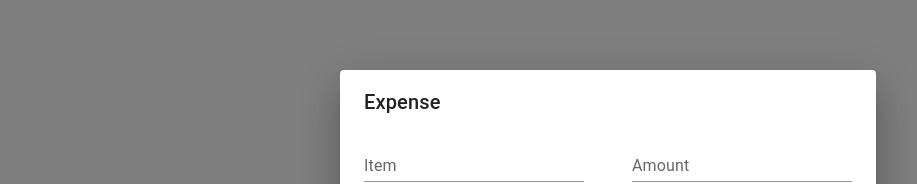
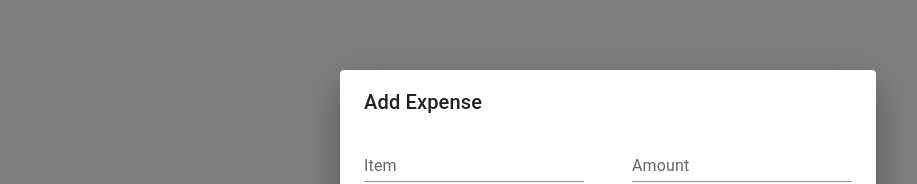
Before and after one commit to vknanavati/typescript-calculator, a React (Create React App) app: page / in a window 1280 px wide. Both pictures are taken after a click on the button "ADD EXPENSE". Shown: the part 238-422 px from the top of the page, without its empty margins (32-949 px from the left). Built offline with nearby package versions, Linux system fonts and the light colour scheme.

Commit message:
added conditional rendering for title of dialog box.

```diff
--- a/src/components/AddExpenseForm.tsx
+++ b/src/components/AddExpenseForm.tsx
@@ -1,5 +1,5 @@
 import { Dialog, DialogContent, DialogTitle, TextField, Box, Button, DialogActions } from "@mui/material";
-import { DialogOpenState, HandleCloseExpense, SetExpenseDescription, SetExpenseAmount, HandleSaveExpense } from "../types";
+import { IsEdit, DialogOpenState, HandleCloseExpense, SetExpenseDescription, SetExpenseAmount, HandleSaveExpense } from "../types";
 
 interface AddExpenseFormProps {
     open: DialogOpenState
@@ -7,12 +7,15 @@ interface AddExpenseFormProps {
     setExpenseDescription: SetExpenseDescription
     setExpenseAmount: SetExpenseAmount
     onSaveExpense: HandleSaveExpense
+    isEdit: IsEdit
 }
 
-export function AddExpenseForm({open, onCloseExpense, setExpenseDescription, setExpenseAmount, onSaveExpense}: AddExpenseFormProps) {
+export function AddExpenseForm({isEdit, open, onCloseExpense, setExpenseDescription, setExpenseAmount, onSaveExpense}: AddExpenseFormProps) {
   return (
     <Dialog open={open}>
-        <DialogTitle>Expense</DialogTitle>
+        <DialogTitle>
+            {isEdit !== null ? "Edit Expense" : "Add Expense"}
+        </DialogTitle>
         <DialogContent>
             <Box display={'flex'} gap={6}>
                 <TextField
```
